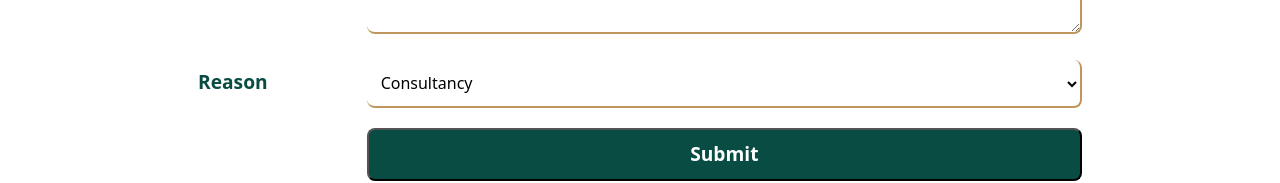
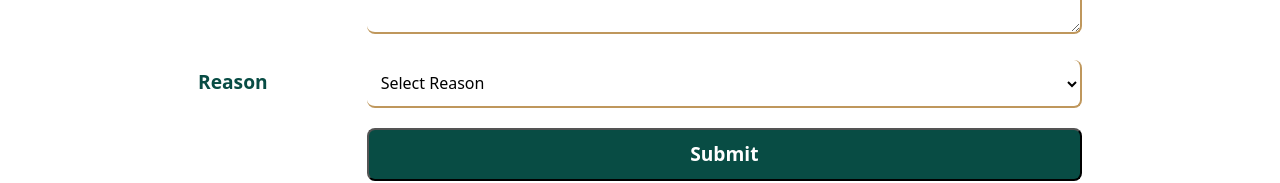
Before and after one commit to emreaygener/Gyk-React-App, a React (Create React App) app: page /contact in a window 1280 px wide. Shown: the part 430-613 px from the top of the page. Built offline with nearby package versions, Linux system fonts and the light colour scheme.

Commit message:
live review#16#fix#4SelectOptionsFixs

```diff
--- a/src/components/form/Form.js
+++ b/src/components/form/Form.js
@@ -197,6 +197,7 @@ export default function Form(props) {
               value={form.reason}
               onChange={handleChange}
             >
+              <option value="">Select Reason</option>
               <option value="question">Some Position</option>
               <option value="feedback">General Application</option>
             </select>
@@ -278,6 +279,7 @@ export default function Form(props) {
               value={form.reason}
               onChange={handleChange}
             >
+              <option value="">Select Reason</option>
               <option value="consultancy">Consultancy</option>
               <option value="question">Question</option>
               <option value="feedback">Feedback</option>
```
Also changed, not shown: 7 other files (tests, documents, lock files or other folders).
